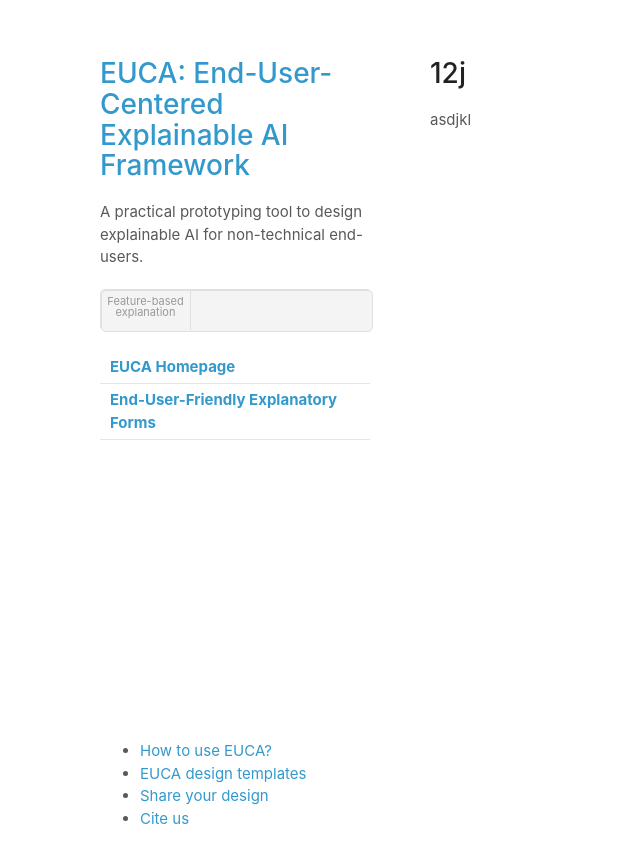
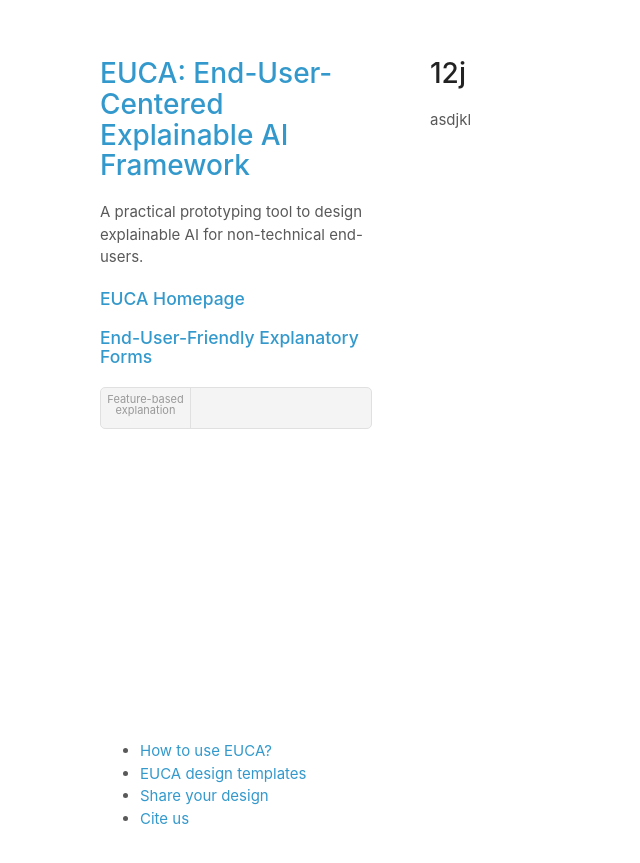
Before and after one commit to data-corentinv/end-user-xai, a Jekyll site: the page built from need.md, in a window 1280 px wide. Shown: the top 863 px of the page, without its empty margins (0-640 px from the left). Built offline with Jekyll 4.4.1, drawn with Linux system fonts in a browser that asks for light colours; our own code applies the rules of GitHub Pages for plain Markdown files.

Commit message:
Update default.html

```diff
--- a/_layouts/default.html
+++ b/_layouts/default.html
@@ -15,16 +15,14 @@
         <h1><a href="https://weina.me/end-user-xai">{{ site.title | default: site.github.repository_name }}</a></h1>
         <p>{{ site.description | default: site.github.project_tagline }}</p>
 
-        <table>
+        <div>
 
-              <tr><th><a href="/">EUCA Homepage</a></th></tr>
-              <tr><th><a href="/explanatory_form.html">End-User-Friendly Explanatory Forms</a></th></tr>
-              <tr>
+              <h3><a href="/">EUCA Homepage</a></h3>
+              <h3><a href="/explanatory_form.html">End-User-Friendly Explanatory Forms</a></h3>
                     <ul>
                       <li><a href="explanatory_form.html#fa">Feature-based explanation</a></li>
-                    <ul>
-              </tr>
-        </table>
+                    </ul>
+        </div>
 
         {% if site.show_downloads %}
           <ul>
```
